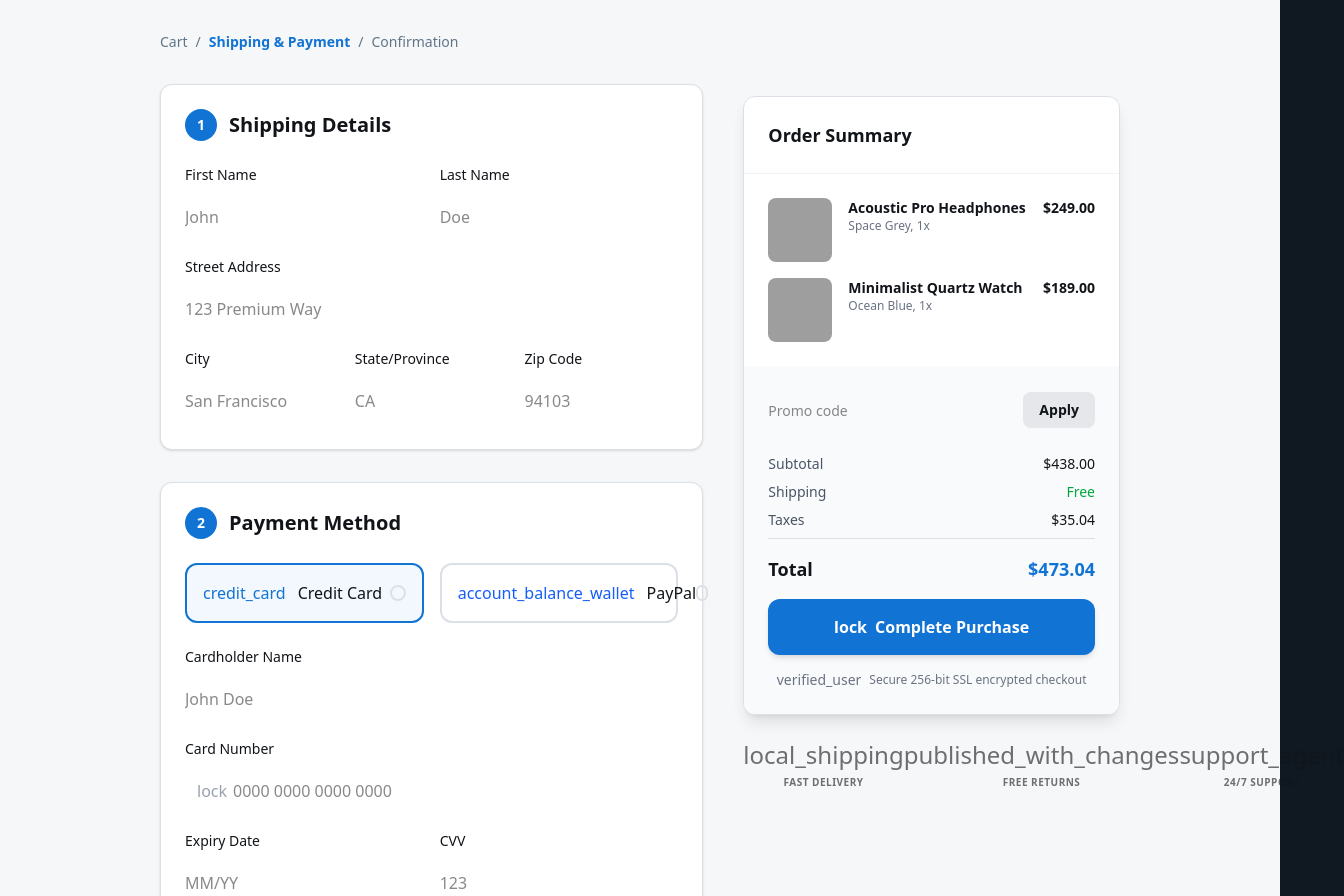
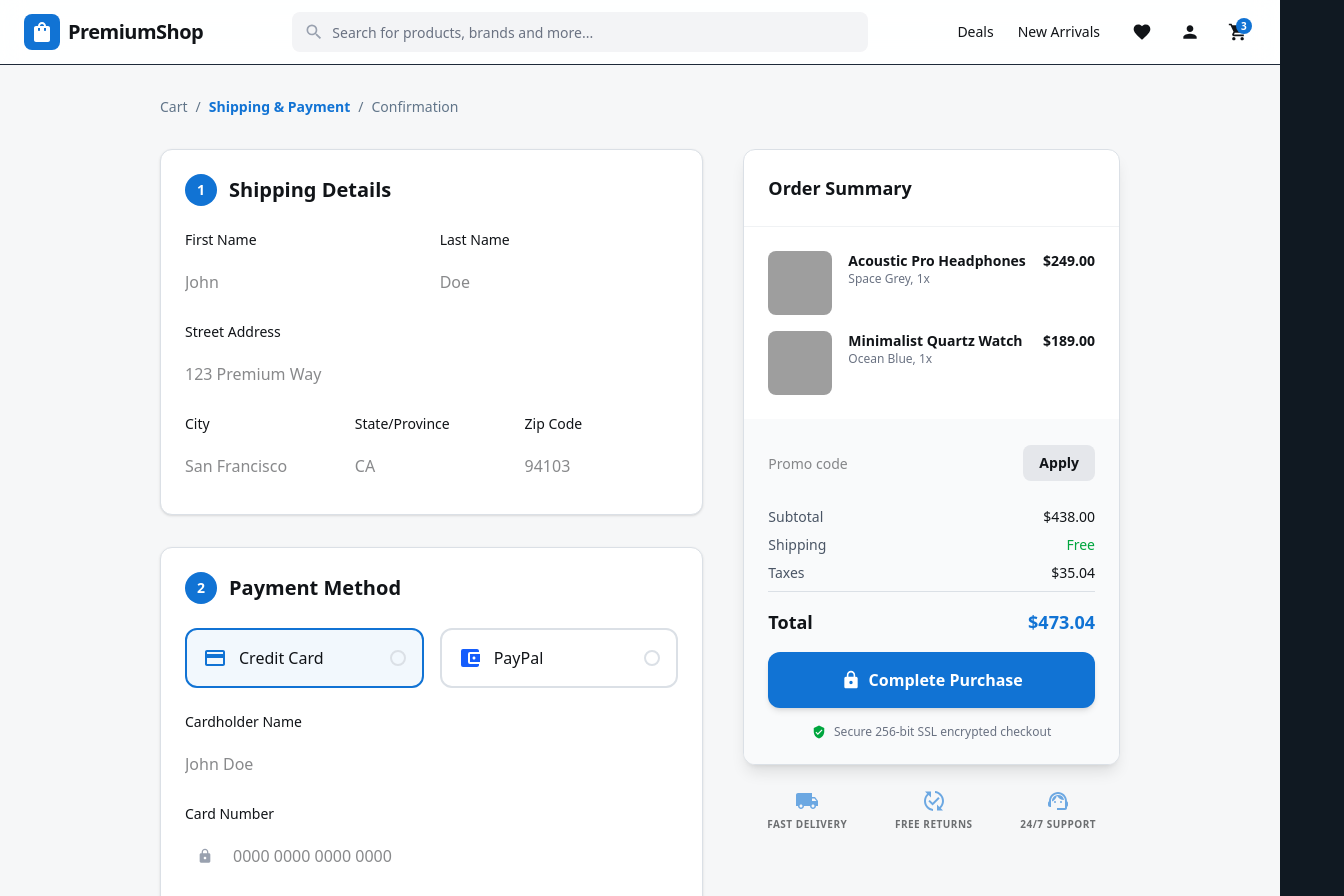
Before and after one commit to AsekaSL/e_commerce, a React (Vite) app: page /checkout in a window 1280 px wide. Shown: the top 896 px of the page, 1344 px wide, since content can reach past the window. Built offline with nearby package versions, Linux system fonts and the light colour scheme; grey boxes are pictures that could not be loaded.

Commit message:
feat: update CheckoutPage to use react-icons and improve layout structure

```diff
--- a/src/features/checkout/CheckoutPage.tsx
+++ b/src/features/checkout/CheckoutPage.tsx
@@ -1,6 +1,11 @@
+import { MdAccountBalanceWallet, MdCreditCard, MdLocalShipping, MdLock, MdPublishedWithChanges, MdSupportAgent, MdVerified, MdVerifiedUser } from "react-icons/md"
+import Header from "../../layouts/Header"
+import Footer from "../../layouts/Footer"
+
 const CheckoutPage = () => {
   return (
     <div className="bg-[#f6f7f8] dark:bg-[#101922] font-display text-[#111418] dark:text-white transition-colors duration-200">
+        <Header />
         <div className="relative flex min-h-screen flex-col">
             <main className="flex-1 px-4 md:px-20 lg:px-40 py-8">
             <div className="mx-auto max-w-300">
@@ -63,8 +68,7 @@ const CheckoutPage = () => {
             <input checked className="peer hidden" id="credit" name="payment" type="radio"/>
             <label className="flex items-center justify-between p-4 border-2 rounded-xl border-[#dbe0e6] dark:border-gray-700 peer-checked:border-[#1173d4] peer-checked:bg-[#1173d4]/5 transition-all">
             <div className="flex items-center gap-3">
-
-        <span className="material-symbols-outlined text-[#1173d4]">credit_card</span>
+                <MdCreditCard className="text-[#1173d4] text-2xl" />
             <span className="font-medium">Credit Card</span>
             </div>
             <div className="w-4 h-4 rounded-full border-2 border-[#dbe0e6] flex items-center justify-center peer-checked:border-[#1173d4]">
@@ -76,7 +80,7 @@ const CheckoutPage = () => {
             <input className="peer hidden" id="paypal" name="payment" type="radio"/>
             <label className="flex items-center justify-between p-4 border-2 rounded-xl border-[#dbe0e6] dark:border-gray-700 peer-checked:border-[#1173d4] peer-checked:bg-[#1173d4]/5 transition-all">
             <div className="flex items-center gap-3">
-        <span className="material-symbols-outlined text-blue-600">account_balance_wallet</span>
+                <MdAccountBalanceWallet className="text-blue-600 text-2xl" />
             <span className="font-medium">PayPal</span>
             </div>
             <div className="w-4 h-4 rounded-full border-2 border-[#dbe0e6] flex items-center justify-center peer-checked:border-[#1173d4]">
@@ -95,7 +99,7 @@ const CheckoutPage = () => {
             <span className="text-sm font-medium">Card Number</span>
             <div className="relative">
             <input className="form-input w-full rounded-lg border-[#dbe0e6] dark:border-gray-700 dark:bg-gray-800 h-12 pl-12 focus:border-[#1173d4] focus:ring-1 focus:ring-[#1173d4]" placeholder="0000 0000 0000 0000" type="text"/>
-        <span className="material-symbols-outlined absolute left-3 top-1/2 -translate-y-1/2 text-gray-400">lock</span>
+                <MdLock className="text-gray-400 absolute left-3 top-1/2 -translate-y-1/2" />
             </div>
             </label>
             </div>
@@ -163,11 +167,11 @@ const CheckoutPage = () => {
             </div>
             </div>
             <button className="w-full bg-[#1173d4] hover:bg-[#1173d4]/90 text-white font-bold py-4 rounded-xl flex items-center justify-center gap-2 mt-4 shadow-md transition-transform active:scale-[0.98]">
-        <span className="material-symbols-outlined">lock</span>
+            <MdLock className="text-white text-xl" />
                                                     Complete Purchase
                                                 </button>
             <div className="flex items-center justify-center gap-2 mt-4 text-xs text-gray-500 dark:text-gray-400">
-        <span className="material-symbols-outlined text-[14px]">verified_user</span>
+                <MdVerifiedUser className="text-green-600 text-[14px]" />
                                                     Secure 256-bit SSL encrypted checkout
                                                 </div>
             </div>
@@ -175,15 +179,15 @@ const CheckoutPage = () => {
             {/* <!-- Trust Badges --> */}
             <div className="mt-6 flex justify-around opacity-60 dark:opacity-40">
             <div className="flex flex-col items-center gap-1">
-        <span className="material-symbols-outlined text-2xl">local_shipping</span>
+                <MdLocalShipping className="text-[#1173d4] text-2xl" />
             <span className="text-[10px] font-bold uppercase tracking-wider">Fast Delivery</span>
             </div>
             <div className="flex flex-col items-center gap-1">
-        <span className="material-symbols-outlined text-2xl">published_with_changes</span>
+                <MdPublishedWithChanges className="text-[#1173d4] text-2xl" />
             <span className="text-[10px] font-bold uppercase tracking-wider">Free Returns</span>
             </div>
             <div className="flex flex-col items-center gap-1">
-        <span className="material-symbols-outlined text-2xl">support_agent</span>
+            <MdSupportAgent className="text-[#1173d4] text-2xl" />
             <span className="text-[10px] font-bold uppercase tracking-wider">24/7 Support</span>
             </div>
             </div>
@@ -193,6 +197,7 @@ const CheckoutPage = () => {
             </div>
             </main>
         </div>
+        <Footer />
     </div>
   )
 }
```
Lines whose indentation alone changed are shown as unchanged.
